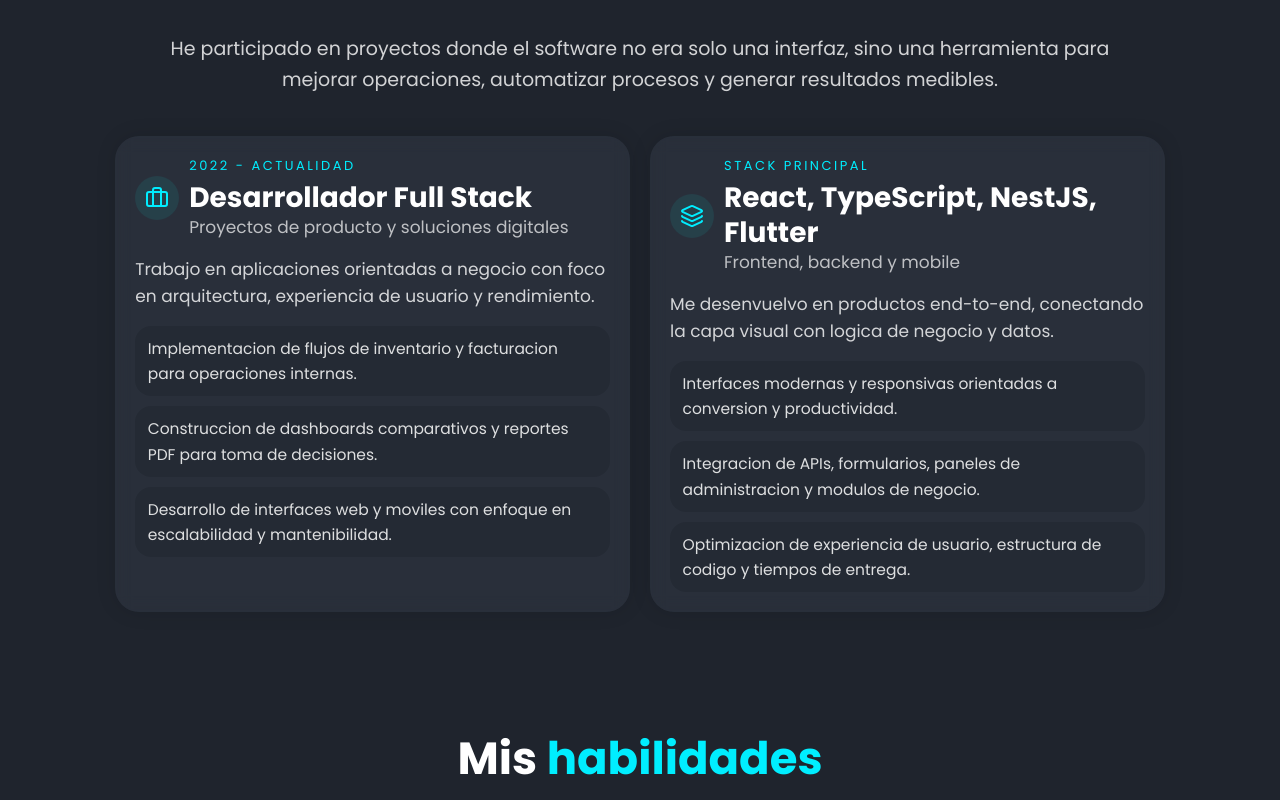
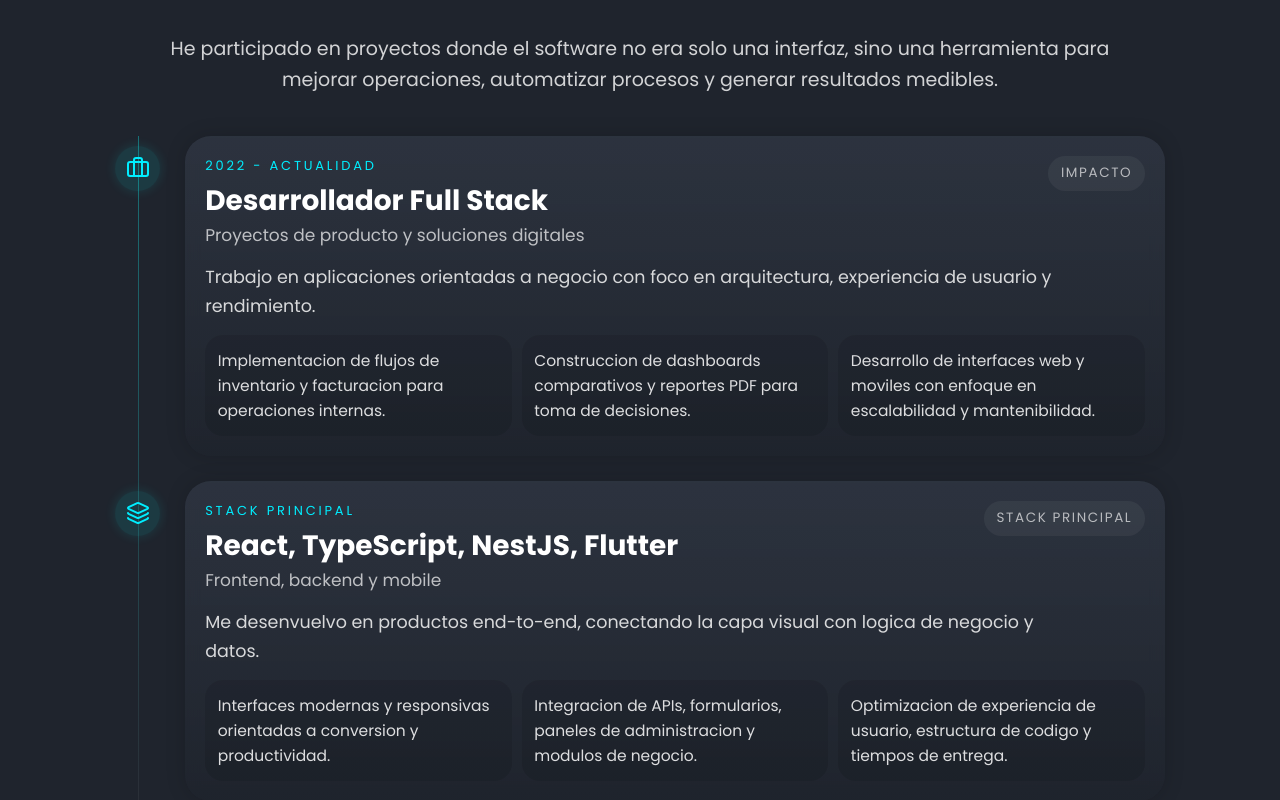
Before and after one commit to LuisAngel016/My-Portfolio, a React (Vite) app: page / in a window 1280 px wide. Shown: the part 2100-2900 px from the top of the page. Built offline with nearby package versions, Linux system fonts and the light colour scheme.

Commit message:
feat: refine experience section and update readme

```diff
--- a/src/components/Experience.tsx
+++ b/src/components/Experience.tsx
@@ -20,39 +20,50 @@ export const Experience = () => {
                 {t.experience.intro}
             </p>
 
-            <div className="grid grid-cols-1 xl:grid-cols-2 gap-8">
+            <div className="relative mx-auto max-w-[115rem]">
+                <div className="absolute left-[2.3rem] top-0 hidden h-full w-px bg-[linear-gradient(180deg,rgba(14,255,255,0.35),rgba(255,255,255,0.05))] md:block" />
+
+                <div className="space-y-10">
                     {t.experience.items.map((item, index) => (
                         <article
                             key={`${item.period}-${item.role}`}
-                        className="rounded-[2.4rem] border border-white/10 bg-[rgba(50,57,70,0.55)] p-8 shadow-[0_0_2rem_rgba(0,0,0,0.12)] backdrop-blur-sm"
+                            className="relative md:pl-28"
                         >
-                        <div className="mb-6 flex items-center gap-4">
-                            <div className="inline-flex rounded-full border border-[var(--main-color)]/30 bg-[rgba(14,255,255,0.08)] p-4 text-[var(--main-color)]">
+                            <div className="absolute left-0 top-4 hidden md:flex h-18 w-18 items-center justify-center rounded-full border border-[var(--main-color)]/35 bg-[rgba(14,255,255,0.1)] text-[var(--main-color)] shadow-[0_0_1.2rem_rgba(14,255,255,0.12)]">
                                 {icons[index % icons.length]}
                             </div>
+
+                            <div className="rounded-[2.6rem] border border-white/10 bg-[linear-gradient(180deg,rgba(50,57,70,0.72),rgba(31,36,45,0.88))] p-8 shadow-[0_0_2rem_rgba(0,0,0,0.16)] backdrop-blur-sm">
+                                <div className="mb-6 flex flex-col gap-3 md:flex-row md:items-start md:justify-between">
                                     <div>
-                                <p className="text-[1.3rem] uppercase tracking-[0.25rem] text-[var(--main-color)]">{item.period}</p>
-                                <h3 className="mt-2 text-[2.8rem] font-bold leading-tight">{item.role}</h3>
-                                <p className="text-[1.7rem] text-white/70">{item.company}</p>
+                                        <p className="text-[1.3rem] uppercase tracking-[0.28rem] text-[var(--main-color)]">{item.period}</p>
+                                        <h3 className="mt-3 text-[2.8rem] font-bold leading-tight">{item.role}</h3>
+                                        <p className="mt-2 text-[1.7rem] text-white/70">{item.company}</p>
+                                    </div>
+
+                                    <div className="inline-flex w-fit rounded-full border border-white/10 bg-white/5 px-5 py-3 text-[1.35rem] uppercase tracking-[0.16rem] text-white/65">
+                                        {item.badge}
                                     </div>
                                 </div>
 
-                        <p className="mb-6 text-[1.7rem] leading-relaxed text-white/80">
+                                <p className="mb-6 max-w-[88rem] text-[1.75rem] leading-relaxed text-white/82">
                                     {item.summary}
                                 </p>
 
-                        <div className="space-y-4">
+                                <div className="grid grid-cols-1 gap-4 lg:grid-cols-3">
                                     {item.achievements.map((achievement) => (
                                         <div
                                             key={achievement}
-                                    className="rounded-[1.6rem] border border-white/8 bg-black/10 px-5 py-4 text-[1.55rem] leading-relaxed text-white/85"
+                                            className="rounded-[1.8rem] border border-white/8 bg-black/10 px-5 py-5 text-[1.55rem] leading-relaxed text-white/85"
                                         >
                                             {achievement}
                                         </div>
                                     ))}
                                 </div>
+                            </div>
                         </article>
                     ))}
+                </div>
             </div>
         </section>
     );
--- a/src/lib/i18n.tsx
+++ b/src/lib/i18n.tsx
@@ -62,6 +62,7 @@ type TranslationSchema = {
         intro: string;
         items: Array<{
             period: string;
+            badge: string;
             role: string;
             company: string;
             summary: string;
@@ -157,6 +158,7 @@ const translations: Record<Language, TranslationSchema> = {
             items: [
                 {
                     period: '2022 - Actualidad',
+                    badge: 'Impacto',
                     role: 'Desarrollador Full Stack',
                     company: 'Proyectos de producto y soluciones digitales',
                     summary: 'Trabajo en aplicaciones orientadas a negocio con foco en arquitectura, experiencia de usuario y rendimiento.',
@@ -168,6 +170,7 @@ const translations: Record<Language, TranslationSchema> = {
                 },
                 {
                     period: 'Stack principal',
+                    badge: 'Stack principal',
                     role: 'React, TypeScript, NestJS, Flutter',
                     company: 'Frontend, backend y mobile',
                     summary: 'Me desenvuelvo en productos end-to-end, conectando la capa visual con logica de negocio y datos.',
@@ -296,6 +299,7 @@ const translations: Record<Language, TranslationSchema> = {
             items: [
                 {
                     period: '2022 - Present',
+                    badge: 'Impact',
                     role: 'Full Stack Developer',
                     company: 'Product and digital solution projects',
                     summary: 'I work on business-oriented applications with strong attention to architecture, user experience, and performance.',
@@ -307,6 +311,7 @@ const translations: Record<Language, TranslationSchema> = {
                 },
                 {
                     period: 'Core stack',
+                    badge: 'Core stack',
                     role: 'React, TypeScript, NestJS, Flutter',
                     company: 'Frontend, backend, and mobile',
                     summary: 'I am comfortable building end-to-end products, connecting the visual layer with business logic and data.',
```
Also changed, not shown: 1 other file (tests, documents, lock files or other folders). Lines whose indentation alone changed are shown as unchanged.
